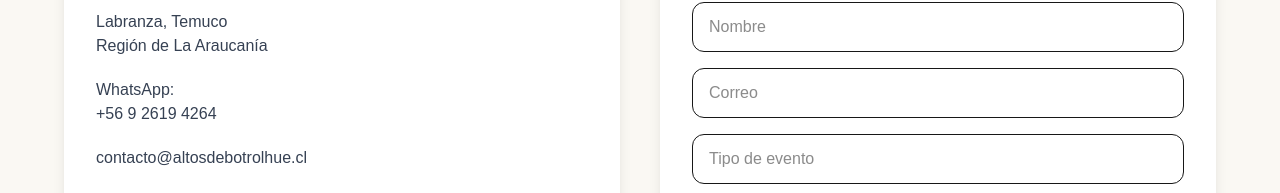
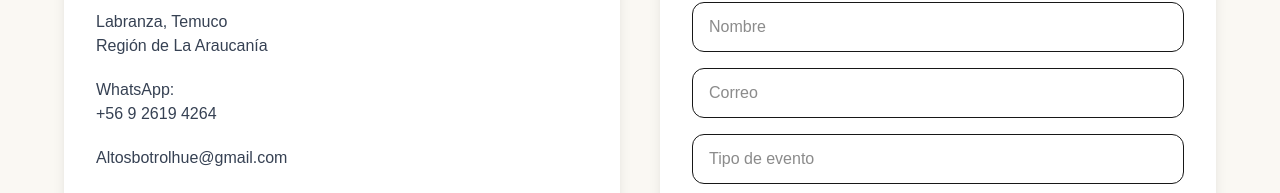
Before and after one commit to Altosdebotrolhue/altos-de-botrolhue, a Next.js app: page / in a window 1280 px wide. Shown: the part 5204-5397 px from the top of the page. Built offline with nearby package versions, Linux system fonts and the light colour scheme.

Commit message:
Actualizo correo de contacto

```diff
--- a/components/Contact.tsx
+++ b/components/Contact.tsx
@@ -2,11 +2,8 @@
 
 import { useForm, ValidationError } from "@formspree/react";
 
-
 export default function Contact() {
-
   const [state, handleSubmit] = useForm("mvzelovl");
-
 
   return (
     <section
@@ -17,9 +14,7 @@ export default function Contact() {
         bg-[#faf8f3]
       "
     >
-
       <div className="max-w-6xl mx-auto">
-
 
         <div className="text-center mb-14">
 
@@ -33,7 +28,6 @@ export default function Contact() {
           >
             Contáctanos
           </h2>
-
 
           <p
             className="
@@ -49,9 +43,6 @@ export default function Contact() {
         </div>
 
 
-
-
-
         <div
           className="
             grid
@@ -59,7 +50,6 @@ export default function Contact() {
             gap-10
           "
         >
-
 
           {/* Información */}
 
@@ -106,7 +96,15 @@ export default function Contact() {
 
 
               <p>
-                contacto@altosdebotrolhue.cl
+                <a
+                  href="mailto:Altosbotrolhue@gmail.com"
+                  className="
+                    hover:text-green-700
+                    transition
+                  "
+                >
+                  Altosbotrolhue@gmail.com
+                </a>
               </p>
 
 
@@ -148,9 +146,6 @@ export default function Contact() {
 
 
 
-
-
-
           {/* Formulario */}
 
           <div
@@ -161,7 +156,6 @@ export default function Contact() {
               shadow-lg
             "
           >
-
 
             <h3
               className="
```
